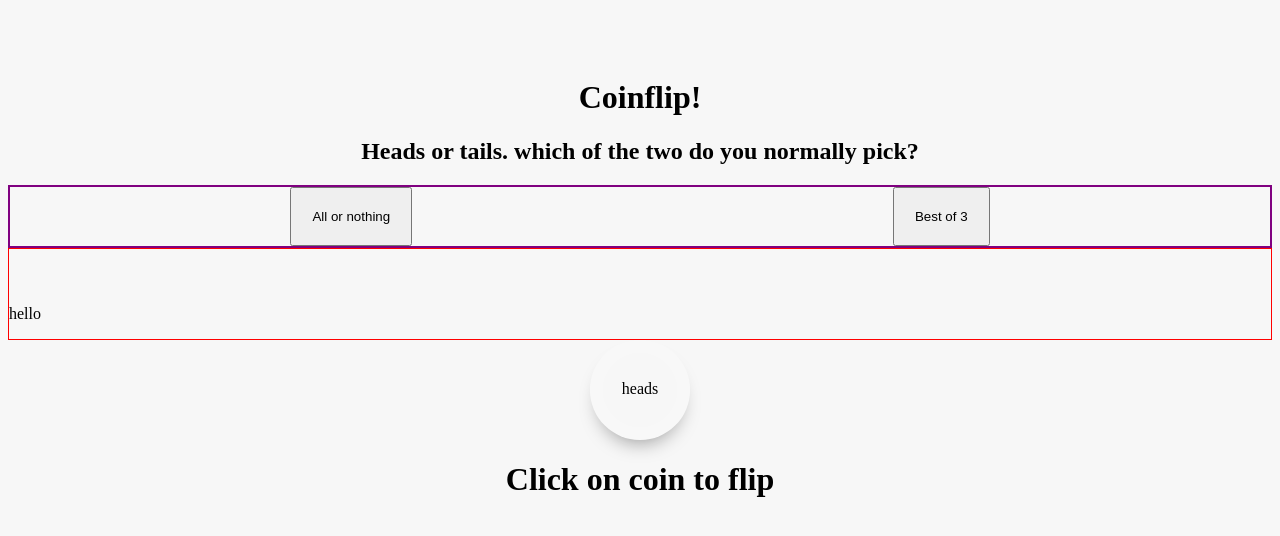
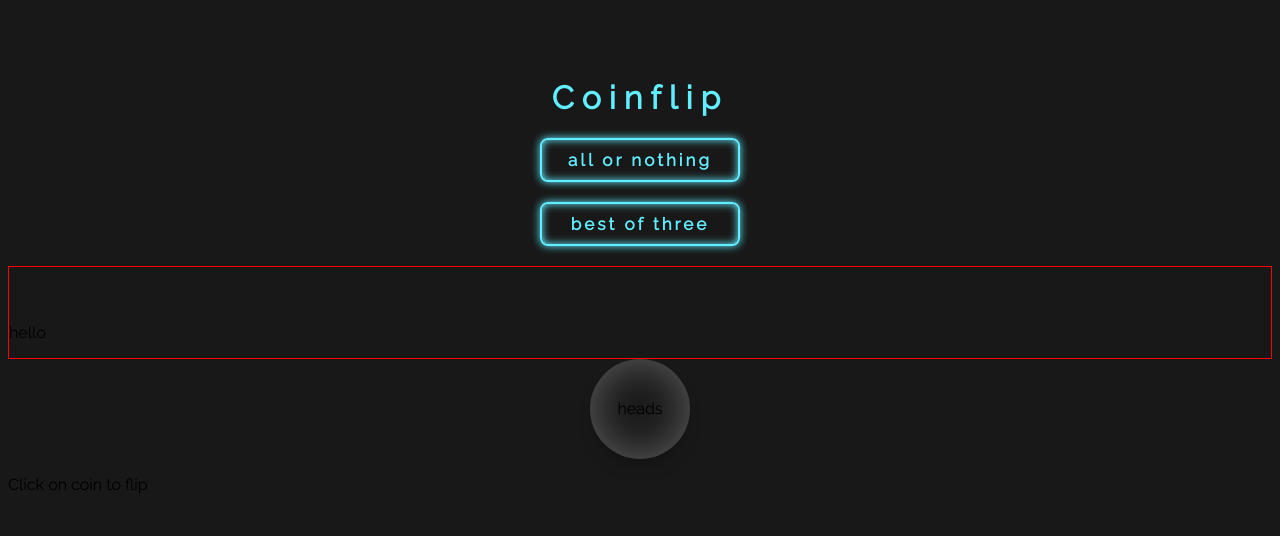
Before and after one commit to LRSORRENTI/COIN-FLIP, a website: page index.html in a window 1280 px wide. Drawn offline with nearby package versions, Linux system fonts and the light colour scheme; a web font is replaced by a local one.

Commit message:
Added different styling to main container, neon

```diff
--- a/index.html
+++ b/index.html
@@ -25,12 +25,11 @@
       <!-- <img  id="heads" src="/imgs/Gilbert_Stuart_Williamstown_Portrait_of_George_Washington.jpg.webp" alt=""> -->
     </div>
     <div>
-      <h1>Coinflip!</h1>
+      <h1>Coinflip</h1>
     </div>
-    <h2 id="quest">Heads or tails. which of the two do you normally pick?</h2>
     <div class="btn-container">
-      <button class="btnAll">All or nothing</button>
-      <button class="btn3">Best of 3</button>
+      <button class='glowing-btn'>all or nothing</button>
+      <button class='glowing-btn'>best of three</button>
     </div>
     <div id="renderHere">
       <p id="text">hello</p>
@@ -43,6 +42,6 @@
         <p class="coinText">tails</p>
       </div>
     </div>
-    <h1>Click on coin to flip</h1>
+    <p>Click on coin to flip</p>
   </body>
 </html>
--- a/styles/style.css
+++ b/styles/style.css
@@ -1,10 +1,20 @@
+@import url("https://fonts.googleapis.com/css?family=Raleway");
+
+:root {
+  --glow-color: hsl(186 100% 69%);
+}
+
 body {
   padding-top: 50px;
-  background: #f7f7f7;
+  background: #181818;
   -webkit-perspective: 800px;
+  font-family: "Raleway", sans-serif;
 }
 h1 {
   text-align: center;
+  color: var(--glow-color);
+  letter-spacing: 8px;
+  font-weight: 900;
 }
 #coin {
   position: relative;
@@ -55,12 +65,6 @@ h1 {
   position: absolute;
   -webkit-backface-visibility: hidden;
 }
-/* .side-a {
-  z-index: 100;
-}
-.side-b {
-  -webkit-transform: rotateY(-180deg);
-} */
 
 #coin.heads {
   -webkit-animation: flipHeads 3s ease-out forwards;
@@ -99,10 +103,6 @@ h1 {
     transform: rotateY(1980deg);
   }
 }
-#quest {
-  display: flex;
-  justify-content: center;
-}
 #renderHere {
   /* color: transparent; */
   border: 1px solid red;
@@ -111,68 +111,44 @@ h1 {
 
 .btn-container {
   display: flex;
-  justify-content: space-around;
-  flex-direction: row;
-  border: 2px solid purple;
+  flex-direction: column;
+  justify-content: center;
 }
 
-/* .btn-container button {
-  margin: 20px;
-  font-family: "Cedarville Cursive";
-  font-weight: bolder;
-  font-size: 20px;
-  display: flex;
-  flex-direction: row;
-  justify-content: center;
-  background-color: #d3ddce;
-  color: black;
-  padding: 20px;
-  border-radius: 9%;
-  border: 1px solid blue;
-} */
-/* .btn {
-  display: flex;
-  justify-content: center;
-  background-color: #d3ddce;
-  color: black;
-  padding: 20px;
-  border-radius: 9%;
-} */
 .btnAll {
-  padding: 20px;
-  margin-left: 40px;
+  margin: auto;
+  width: 100px;
+  margin-bottom: 12px;
 }
 .btn3 {
-  padding: 20px;
-  margin-right: 40px;
+  margin: auto;
+  width: 100px;
 }
 
-@media only screen and (min-width: 120px) and (max-width: 768px) {
-  .btnAll {
-    font-size: 18px;
-    color: #7df9ff;
-    /* margin-top: -20px; */
-    padding: 0px;
-  }
+/*
+Flicker button:
+*/
+
+.glowing-btn {
+  margin: auto;
+  text-align: center;
+  color: var(--glow-color);
+  cursor: pointer;
+  border: 0.15em solid var(--glow-color);
+  border-radius: 0.45em;
+  background: none;
+  font-family: "Raleway", sans-serif;
+  width: 200px;
+  letter-spacing: 3px;
+  padding-top: 10px;
+  padding-bottom: 10px;
+  font-size: 17px;
+  font-weight: 600;
+  margin-bottom: 20px;
+  -webkit-box-shadow: inset 0px 0px 0.5em 0px var(--glow-color),
+    0px 0px 0.5em 0px var(--glow-color);
+  -moz-box-shadow: inset 0px 0px 0.5em 0px var(--glow-color),
+    0px 0px 0.5em 0px var(--glow-color);
+  box-shadow: inset 0px 0px 0.5em 0px var(--glow-color),
+    0px 0px 0.5em 0px var(--glow-color);
 }
-
-@media only screen and (min-width: 376px) and (max-width: 768px) {
-  .container-gallery .vertical-buttons {
-    display: flex;
-    align-items: center;
-    /* display: block; */
-  }
-}
-#btn-2 {
-  padding: 20px;
-  display: flex;
-  justify-content: center;
-  border: 1px solid black;
-}
-
-.container2 {
-  border: 2px solid green;
-  padding: 20px;
-  display: flex;
-  justify-content: center;
-}
```
